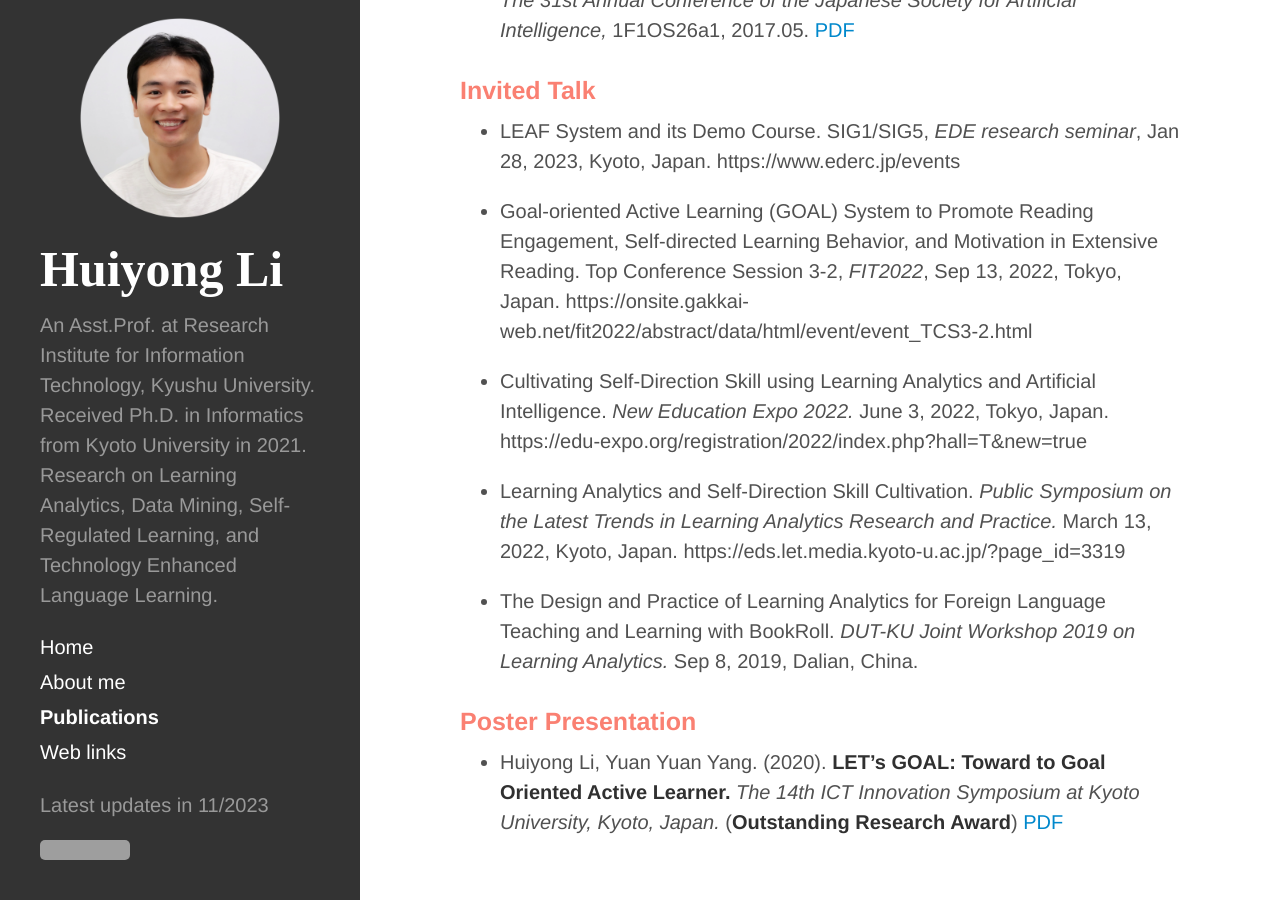
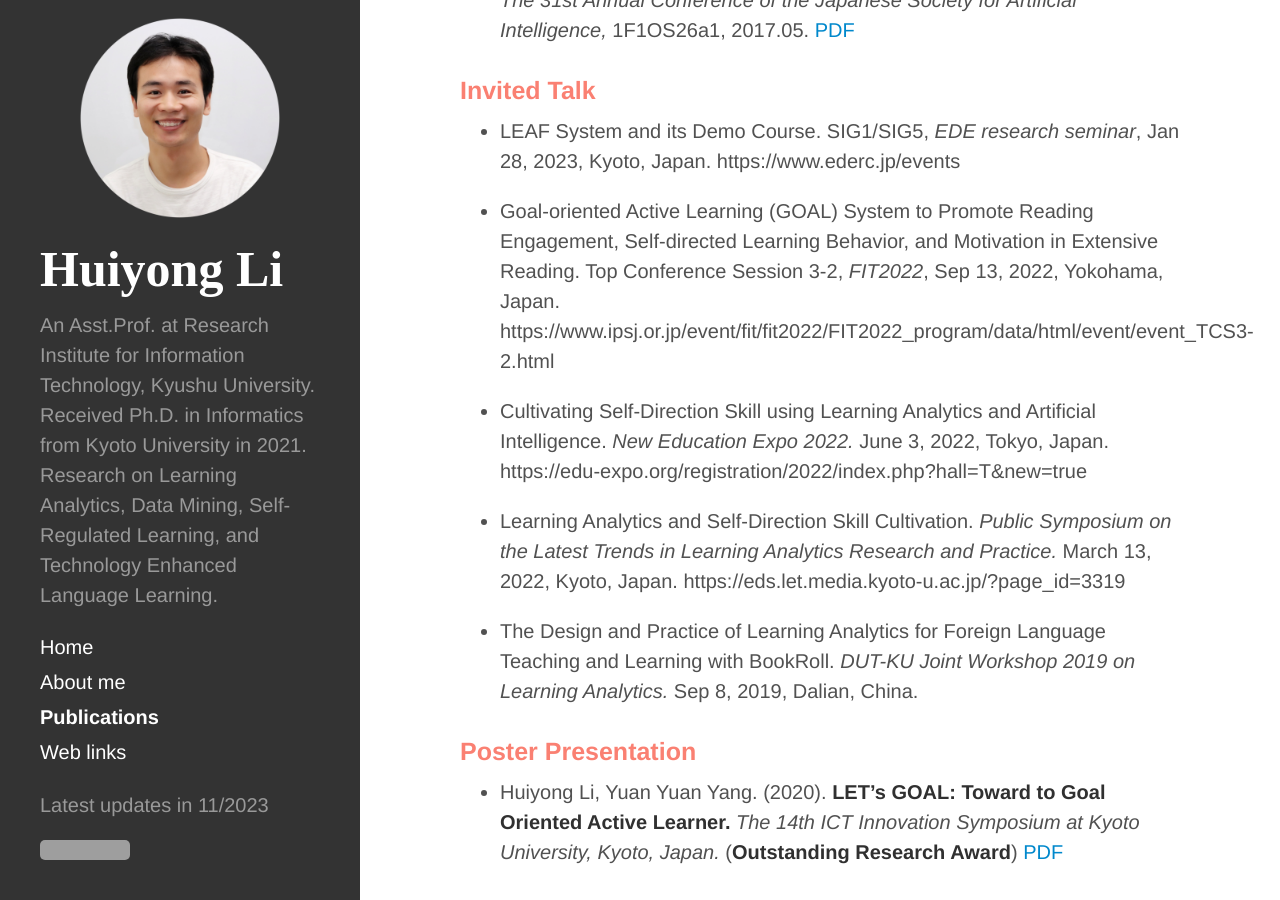
Before and after one commit to li-huiyong/li-huiyong.github.io, a Jekyll site: the page built from publications.md, in a window 1280 px wide and 900 px high, scrolled down 8200 px. Built offline with Jekyll 4.4.1, drawn with Linux system fonts in a browser that asks for light colours; nearby versions of some CDN libraries; some web fonts are replaced; grey boxes are pictures that could not be loaded.

Commit message:
FIT2022 at Yokohama

```diff
--- a/publications.md
+++ b/publications.md
@@ -112,7 +112,7 @@
 
 * LEAF System and its Demo Course. SIG1/SIG5, _EDE research seminar_, Jan 28, 2023, Kyoto, Japan. https://www.ederc.jp/events
 
-* Goal-oriented Active Learning (GOAL) System to Promote Reading Engagement, Self-directed Learning Behavior, and Motivation in Extensive Reading. Top Conference Session 3-2, _FIT2022_, Sep 13, 2022, Tokyo, Japan. https://onsite.gakkai-web.net/fit2022/abstract/data/html/event/event_TCS3-2.html
+* Goal-oriented Active Learning (GOAL) System to Promote Reading Engagement, Self-directed Learning Behavior, and Motivation in Extensive Reading. Top Conference Session 3-2, _FIT2022_, Sep 13, 2022, Yokohama, Japan. https://www.ipsj.or.jp/event/fit/fit2022/FIT2022_program/data/html/event/event_TCS3-2.html
 
 * Cultivating Self-Direction Skill using Learning Analytics and Artificial Intelligence. _New Education Expo 2022._ June 3, 2022, Tokyo, Japan. https://edu-expo.org/registration/2022/index.php?hall=T&new=true
 
```
